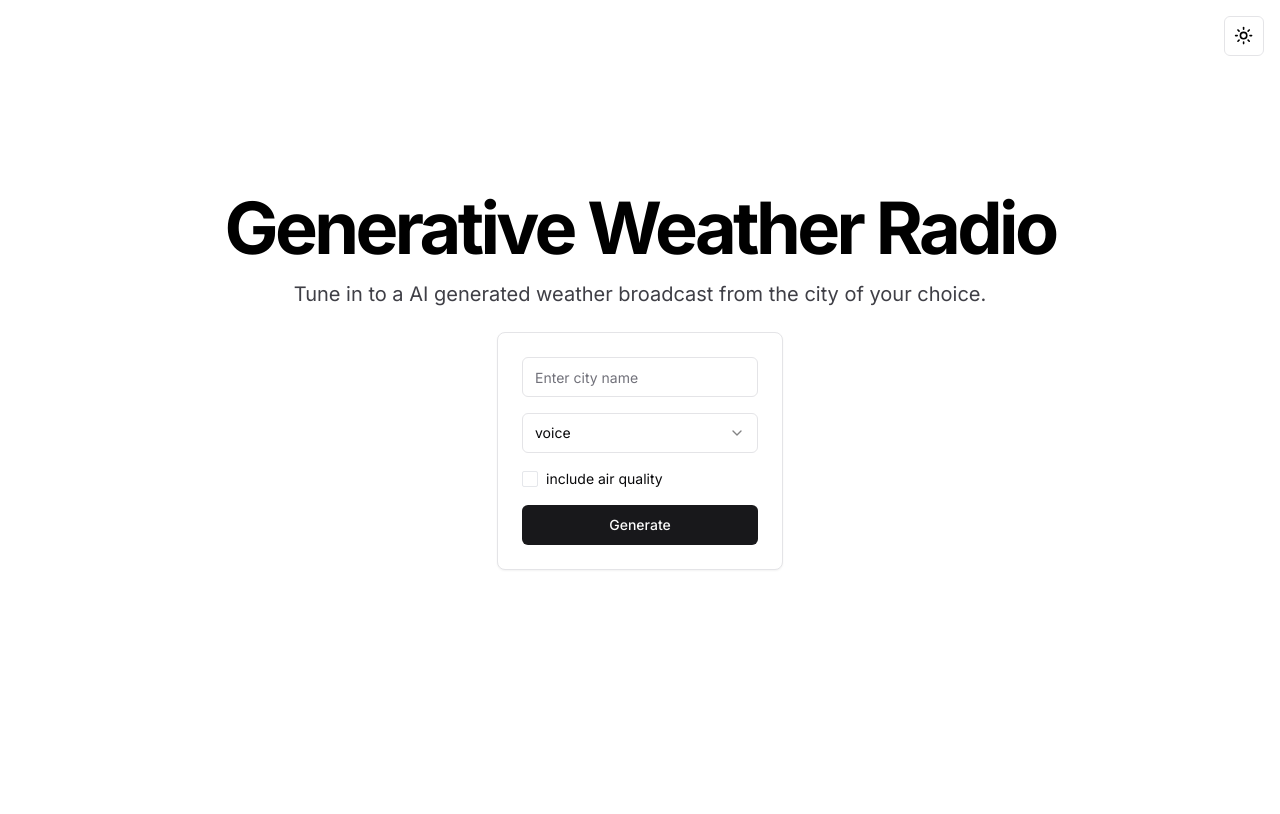
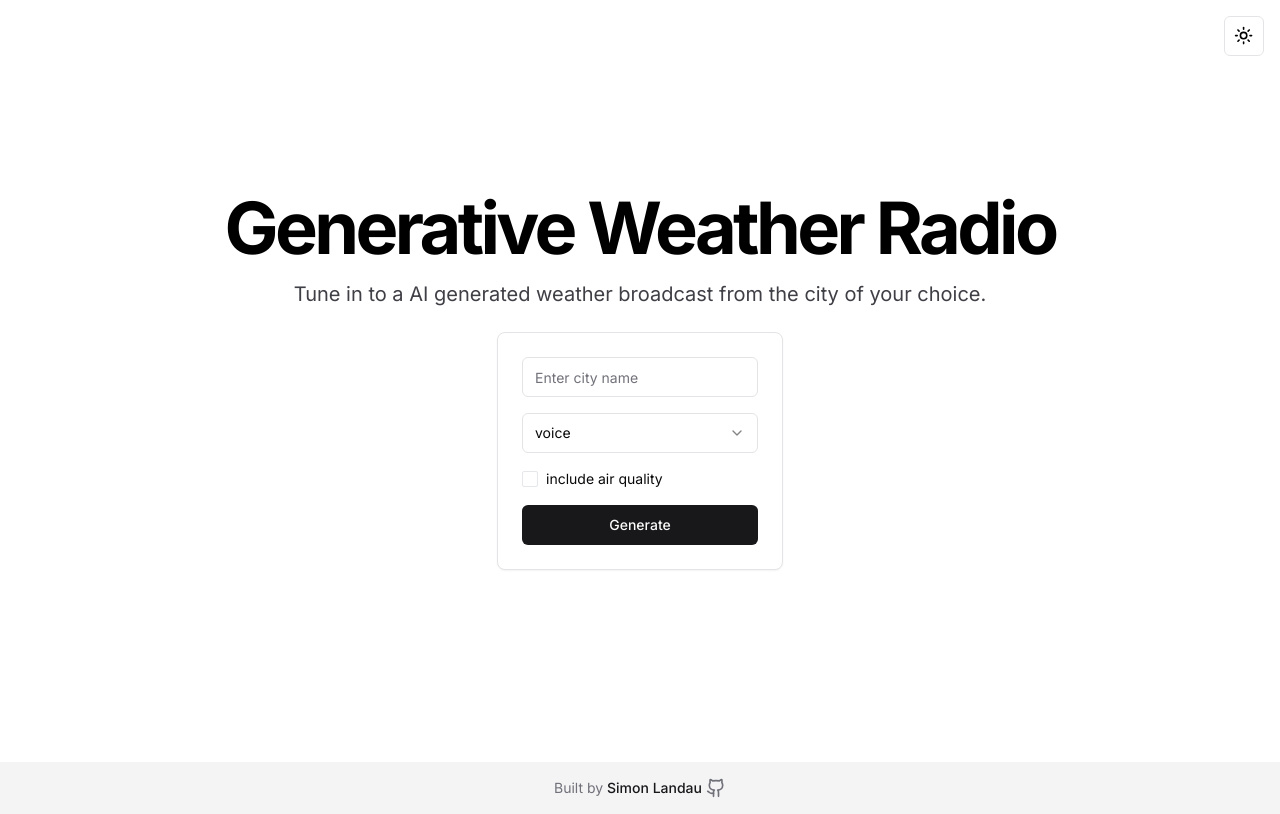
Before and after one commit to simonlandau/generative-weather-radio, a Next.js app: page / in a window 1280 px wide. Built offline with nearby package versions, Linux system fonts and the light colour scheme.

Commit message:
adding footer

```diff
--- a/app/page.tsx
+++ b/app/page.tsx
@@ -1,9 +1,11 @@
+import { Footer } from "@/components/footer";
 import Panel from "@/components/panel";
 
 export default function Home() {
   return (
-    <main>
+    <main className="flex flex-col min-h-screen">
       <Panel />
+      <Footer />
     </main>
   );
 }
--- /dev/null
+++ b/components/footer.tsx
@@ -0,0 +1,43 @@
+import Link from "next/link";
+
+export function Footer() {
+  return (
+    <footer className="mt-auto bg-zinc-100 py-4 dark:bg-zinc-800">
+      <div className="container mx-auto flex items-center justify-center">
+        <p className="text-sm text-zinc-500 dark:text-zinc-400">
+          Built by&nbsp;
+          <span className="font-medium text-zinc-900 dark:text-zinc-50">
+            Simon Landau
+          </span>
+        </p>
+        <Link
+          className="ml-1 text-zinc-500 hover:text-zinc-900 dark:text-zinc-400 dark:hover:text-zinc-50"
+          href="https://github.com/simonlandau/generative-weather-radio"
+          target="_blank"
+        >
+          <GithubIcon className="h-5 w-5" />
+        </Link>
+      </div>
+    </footer>
+  );
+}
+
+function GithubIcon(props: React.SVGProps<SVGSVGElement>) {
+    return (
+      <svg
+        {...props}
+        xmlns="http://www.w3.org/2000/svg"
+        width="24"
+        height="24"
+        viewBox="0 0 24 24"
+        fill="none"
+        stroke="currentColor"
+        strokeWidth="2"
+        strokeLinecap="round"
+        strokeLinejoin="round"
+      >
+        <path d="M15 22v-4a4.8 4.8 0 0 0-1-3.5c3 0 6-2 6-5.5.08-1.25-.27-2.48-1-3.5.28-1.15.28-2.35 0-3.5 0 0-1 0-3 1.5-2.64-.5-5.36-.5-8 0C6 2 5 2 5 2c-.3 1.15-.3 2.35 0 3.5A5.403 5.403 0 0 0 4 9c0 3.5 3 5.5 6 5.5-.39.49-.68 1.05-.85 1.65-.17.6-.22 1.23-.15 1.85v4" />
+        <path d="M9 18c-4.51 2-5-2-7-2" />
+      </svg>
+    );
+  }
```
